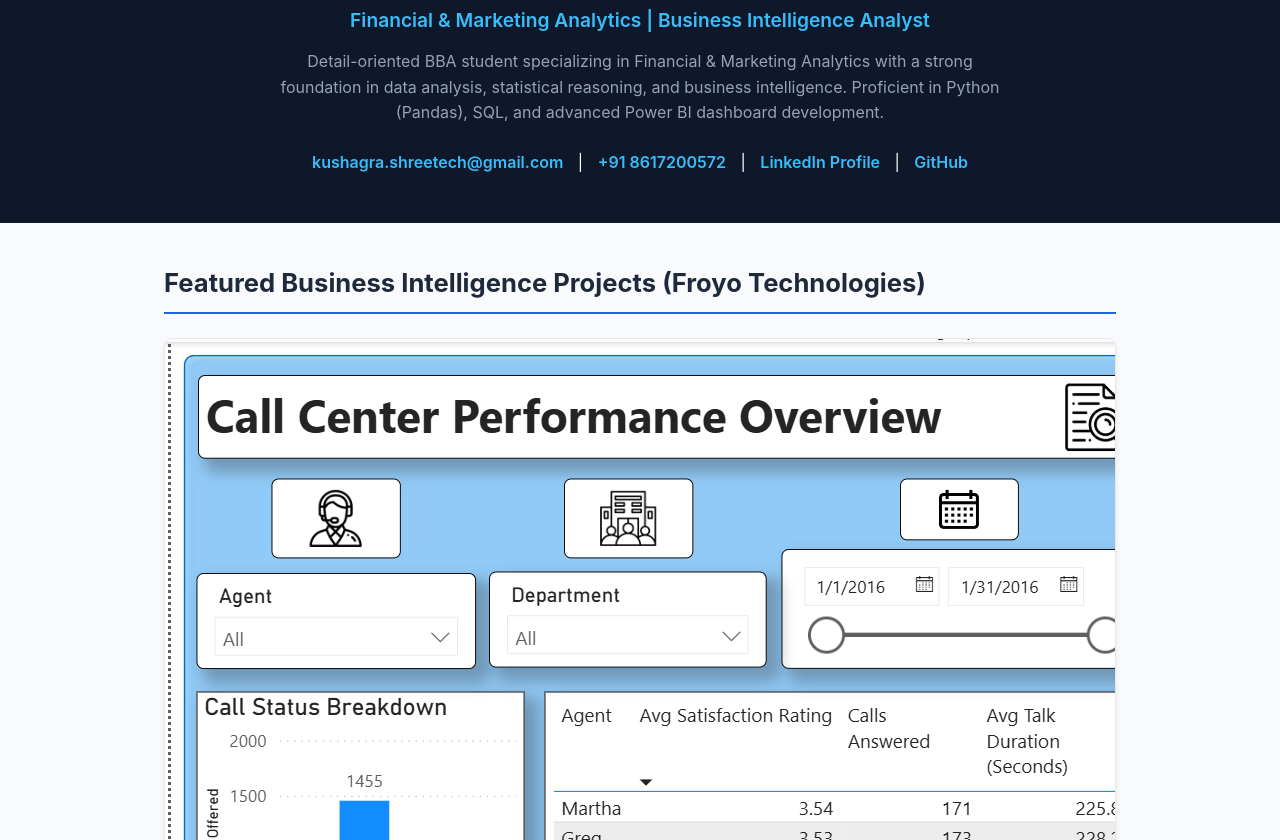
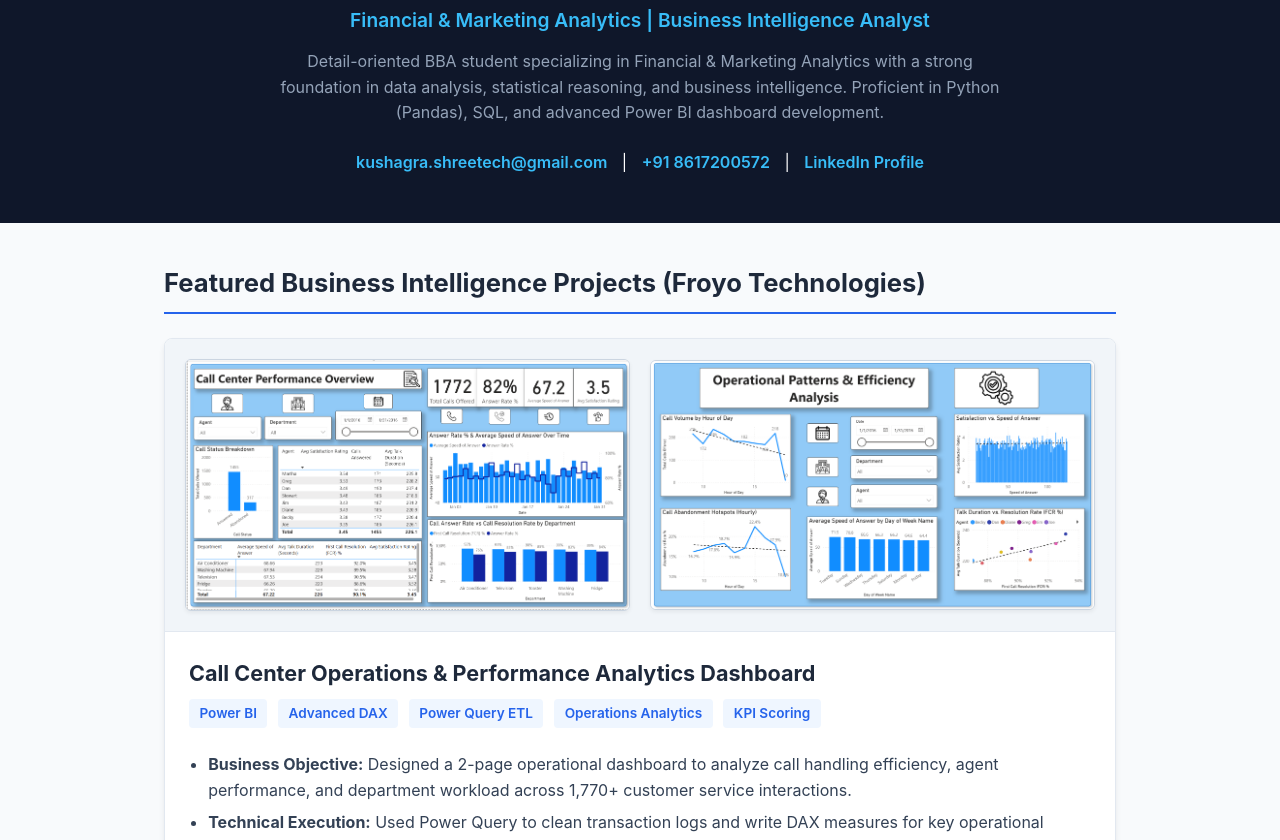
Before and after one commit to leg1tgx/leg1tgx, a plain HTML site: page index.html in a window 1280 px wide. Shown: the part 112-952 px from the top of the page. Drawn offline with Linux system fonts and the light colour scheme.

Commit message:
Update index.html

```diff
--- a/index.html
+++ b/index.html
@@ -35,7 +35,36 @@
         .tech-tags { margin-bottom: 1rem; }
         .tag { display: inline-block; background: #eff6ff; color: var(--accent); padding: 0.25rem 0.65rem; border-radius: 4px; font-size: 0.85rem; font-weight: 600; margin-right: 0.4rem; margin-bottom: 0.5rem; }
 
-        .project-preview { width: 100%; max-height: 400px; object-fit: cover; border-bottom: 1px solid #e2e8f0; background-color: #cbd5e1; display: block; }
+        /* --- DASHBOARD GALLERY & IMAGE FIXES --- */
+        .dashboard-gallery {
+            display: grid;
+            grid-template-columns: repeat(auto-fit, minmax(320px, 1fr));
+            gap: 1.25rem;
+            padding: 1.25rem;
+            background-color: #f1f5f9;
+            border-bottom: 1px solid #e2e8f0;
+            align-items: center;
+        }
+
+        .dashboard-gallery img {
+            width: 100%;
+            height: auto;
+            max-width: 100%;
+            display: block;
+            border-radius: 6px;
+            border: 1px solid #cbd5e1;
+            box-shadow: 0 2px 4px rgba(0, 0, 0, 0.06);
+            background-color: #ffffff;
+        }
+
+        .project-preview {
+            width: 100%;
+            height: auto;
+            max-width: 100%;
+            display: block;
+            border-bottom: 1px solid #e2e8f0;
+            background-color: #cbd5e1;
+        }
 
         ul.highlights { margin-left: 1.2rem; margin-bottom: 1rem; }
         ul.highlights li { margin-bottom: 0.4rem; }
@@ -61,8 +90,7 @@
         <div class="contact-links">
             <a href="mailto:kushagra.shreetech@gmail.com">kushagra.shreetech@gmail.com</a> |
             <a href="tel:+918617200572">+91 8617200572</a> |
-            <a href="https://www.linkedin.com/in/kushagraray" target="_blank">LinkedIn Profile</a> |
-            <a href="https://github.com/yourusername" target="_blank">GitHub</a>
+            <a href="https://www.linkedin.com/in/kushagraray" target="_blank">LinkedIn Profile</a>
         </div>
     </header>
 
@@ -74,12 +102,10 @@
 
             <!-- Project 1: Call Center Analytics -->
             <div class="project-card">
-                <!-- Replace 'call_center_dashboard.png' with your dashboard screenshot file -->
-                <!-- Dual Image Grid Container -->
-            <div class="dashboard-gallery">
-                <img src="callcenter_dashboard1.png" alt="Call Center Overview Dashboard" class="gallery-img">
-                <img src="callcenter_dashboard2.png" alt="Call Center Agent Performance Dashboard" class="gallery-img">
-            </div>
+                <div class="dashboard-gallery">
+                    <img src="callcenter_dashboard1.png" alt="Call Center Performance Overview Dashboard">
+                    <img src="callcenter_dashboard2.png" alt="Call Center Operational Patterns & Efficiency Analysis">
+                </div>
                 <div class="project-content">
                     <h3 class="project-title">Call Center Operations & Performance Analytics Dashboard</h3>
                     <div class="tech-tags">
@@ -90,9 +116,9 @@
                         <span class="tag">KPI Scoring</span>
                     </div>
                     <ul class="highlights">
-                        <li><strong>Business Objective:</strong> Designed an interactive operational dashboard to analyze call handling efficiency, agent performance, and department workload across 1,770+ customer service interactions.</li>
+                        <li><strong>Business Objective:</strong> Designed a 2-page operational dashboard to analyze call handling efficiency, agent performance, and department workload across 1,770+ customer service interactions.</li>
                         <li><strong>Technical Execution:</strong> Used Power Query to clean transaction logs and write DAX measures for key operational metrics including Call Answer Rate (82.1%), First Call Resolution %, Average Speed of Answer (ASA), and Customer Satisfaction (CSAT).</li>
-                        <li><strong>Key Features & Insights:</strong> Implemented department-level drill-through pages across 5 product sectors (Air Conditioner, Washing Machine, Fridge, Television, Toaster) and evaluated individual performance scorecards for 8 call center agents.</li>
+                        <li><strong>Key Features & Insights:</strong> Analyzed call volume hourly trends, abandonment hotspots, and agent performance scorecards across 5 product departments.</li>
                     </ul>
                     <div class="dax-snippet">
 // Sample DAX Measure: First Call Resolution Rate %
@@ -107,7 +133,6 @@ DIVIDE(TotalResolved, TotalAnswered, 0)
 
             <!-- Project 2: Financial Reporting Suite -->
             <div class="project-card">
-                <!-- Replace 'financial_suite_dashboard.png' with your dashboard screenshot file -->
                 <img src="https://via.placeholder.com/1000x400?text=Financial+Reporting+Suite+(P%26L,+Cash+Flow)+Dashboard" alt="Financial Reporting Suite Preview" class="project-preview">
                 <div class="project-content">
                     <h3 class="project-title">Enterprise Financial Reporting Suite (P&L, Balance Sheet, Cash Flow)</h3>
@@ -135,7 +160,7 @@ DIVIDE(CurrentRevenue - PriorRevenue, PriorRevenue, 0)
             </div>
         </section>
 
-        <!-- Other Projects -->
+        <!-- Additional Projects -->
         <section>
             <h2>Additional Analytical Projects</h2>
 
```
